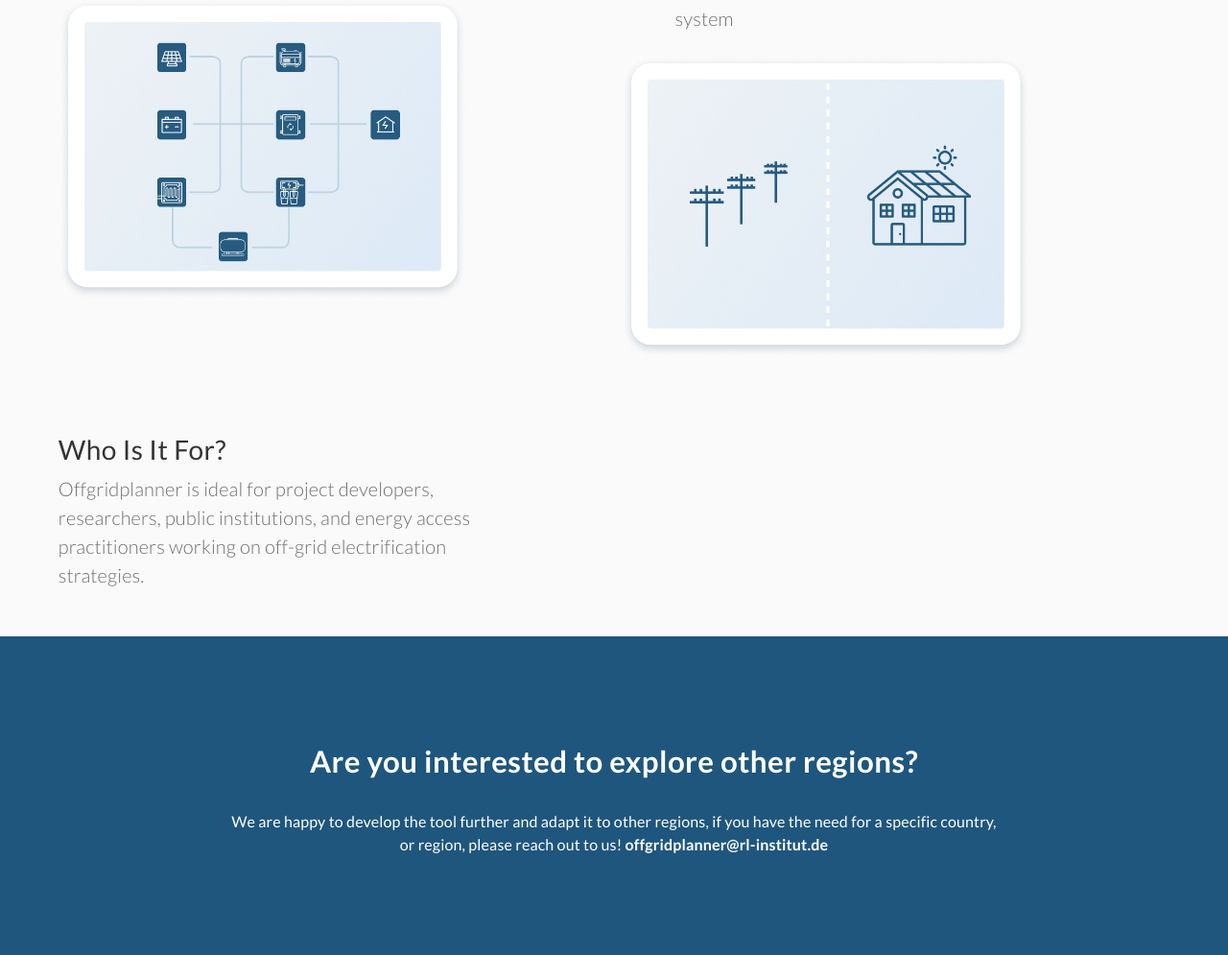
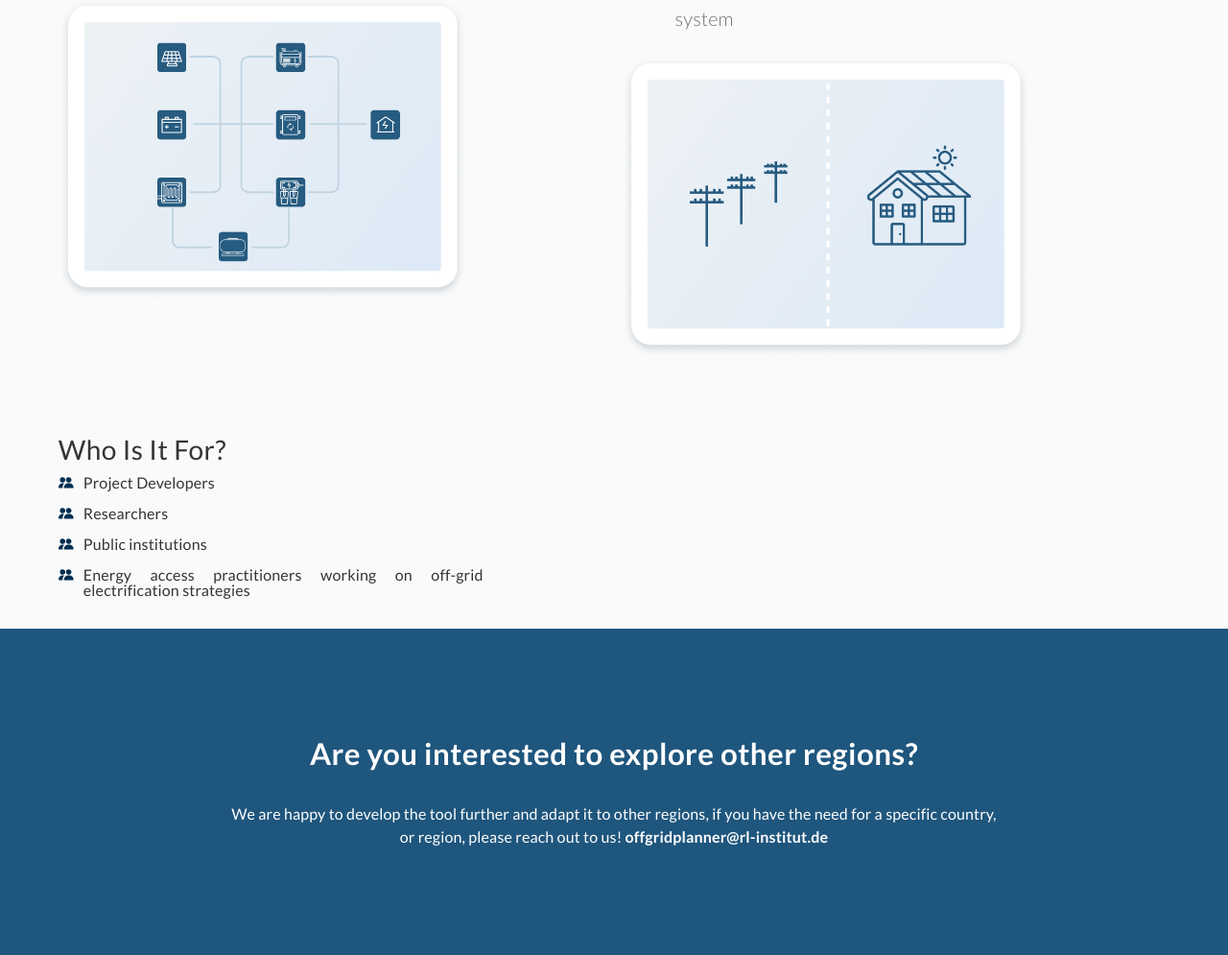
Before and after one commit to rl-institut/offgridplanner-landing, a Flask app: page / in a window 1280 px wide; the page is wider, and only the part inside the window is pictured. Shown: the part 2528-3523 px from the top of that part at 96% size. Run offline with Flask 3, Linux system fonts and the light colour scheme; some libraries are stand-ins or nearby versions.

Commit message:
added people icons to who is it for list

```diff
--- a/static/css/landing_page.css
+++ b/static/css/landing_page.css
@@ -273,6 +273,19 @@ ul.features-list li {
   margin-bottom: 0.8rem;
   line-height: 1;
 }
+ul.target-group-list {
+  list-style: none;
+  padding-left: 0;
+}
+ul.target-group-list li {
+  background-image: url("/static/assets/icons/people.svg");
+  background-repeat: no-repeat;
+  background-size: 16px 16px;
+  padding-left: 26px; /* space for the icon */
+  margin-bottom: 1rem;
+  line-height: 1;
+}
+
 .components-list {
   display: flex;
   gap: 0.5rem;
--- a/templates/index.html
+++ b/templates/index.html
@@ -247,7 +247,12 @@
             </div>
             <div class="cellular__text">
 				<h3>Who Is It For?</h3>
-				<span>Offgridplanner is ideal for project developers, researchers, public institutions, and energy access practitioners working on off-grid electrification strategies.</span>
+                <ul class="target-group-list">
+                    <li title="project developers">Project Developers</li>
+                    <li title="researchers">Researchers</li>
+                    <li title="public institutions">Public institutions</li>
+                    <li title="energy access practitioners working on off-grid electrification strategies">Energy access practitioners working on off-grid electrification strategies</li>
+                </ul>
 			</div>
 		</div>
 	</section>
```
